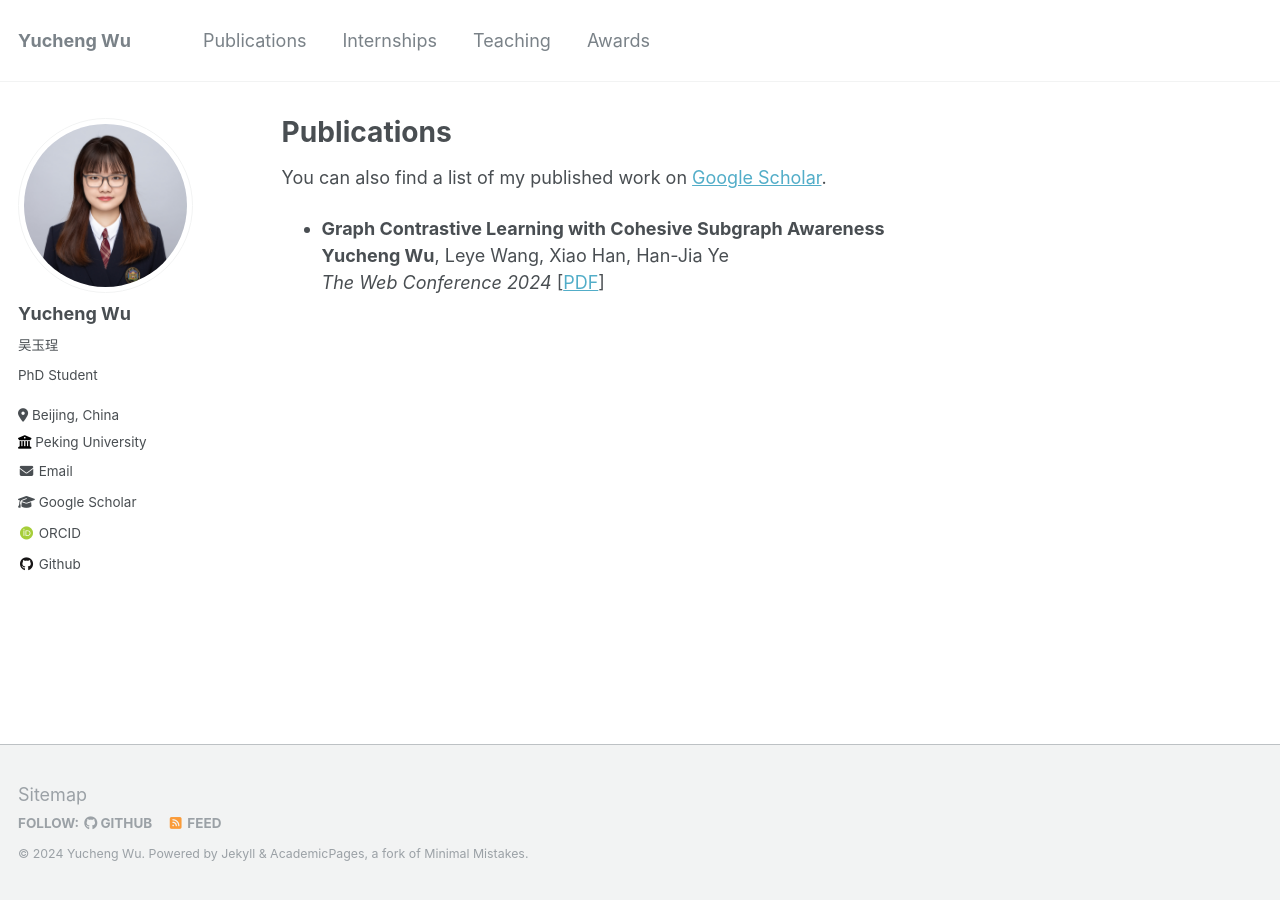
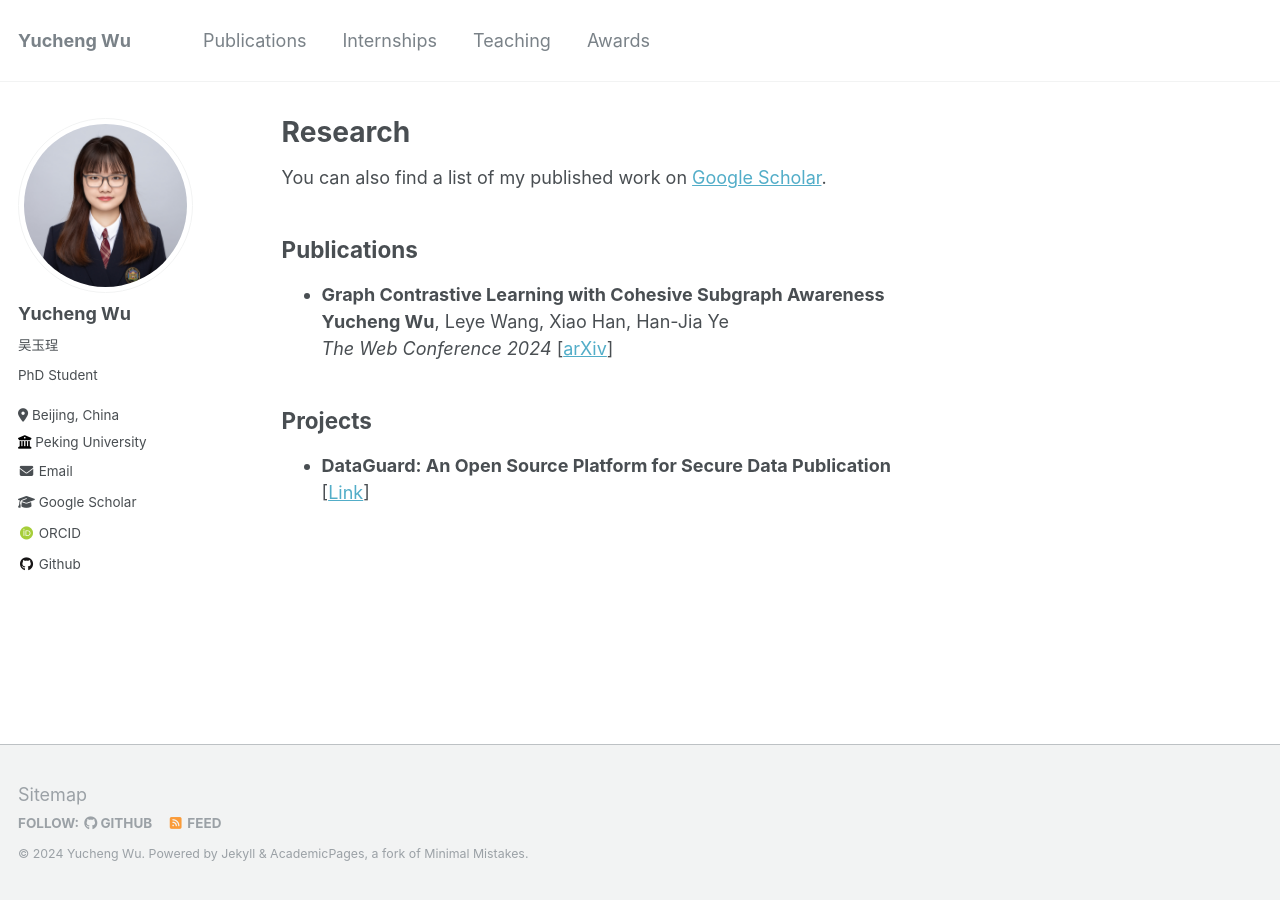
Before and after one commit to wuyucheng2002/wuyucheng2002.github.io, a Jekyll site: the page built from _pages/research.md, in a window 1280 px wide. Built offline with Jekyll 4.4.1, drawn with Linux system fonts in a browser that asks for light colours; some web fonts are replaced.

Commit message:
Update and rename publications.md to research.md

```diff
--- a/_pages/publications.md
+++ b/_pages/research.md
@@ -1,13 +1,21 @@
 ---
 layout: archive
-title: "Publications"
-permalink: /publications/
+title: "Research"
+permalink: /research/
 author_profile: true
 ---
 
 You can also find a list of my published work on <a href="https://scholar.google.com/citations?user=eaoo3lAAAAAJ" target="_blank">Google Scholar</a>.
 
+## Publications
+
 * **Graph Contrastive Learning with Cohesive Subgraph Awareness** <br/>
   <b>Yucheng Wu</b>, Leye Wang, Xiao Han, Han-Jia Ye <br/>
   *The Web Conference 2024*
-  [<a href="https://arxiv.org/abs/2401.17580" target="_blank">PDF</a>]
+  [<a href="https://arxiv.org/abs/2401.17580" target="_blank">arXiv</a>]
+
+
+## Projects
+
+* **DataGuard: An Open Source Platform for Secure Data Publication** <br/>
+  [<a href="http://101.132.17.93/" target="_blank">Link</a>]
```
